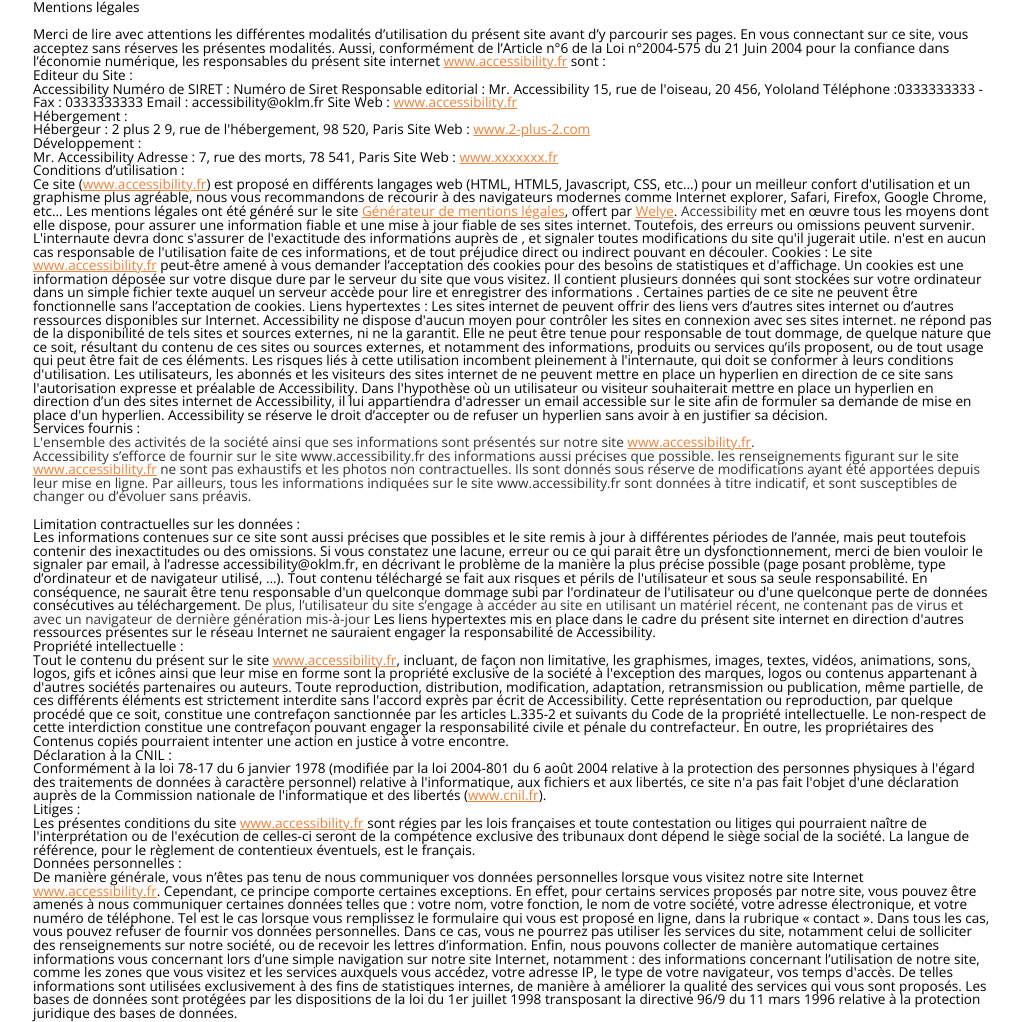
After one commit to qkerguelen/accessibility, a PHP site: page /mentions-legales.php in a window 1280 px wide. The commit adds this page. Shown: the whole page, without its empty margins (127-1149 px from the left). Run offline with PHP 8.4, Linux system fonts and the light colour scheme.

Commit message:
mention-legales (inutile pardon)

```diff
--- a/site/footer.php
+++ b/site/footer.php
@@ -17,7 +17,7 @@
         </ul>
     </div>
     <div>
-        <a title="Conditions générales d'utilisation" href="">Conditions générales d'utilisation</a>
+        <a title="Mentions légales" href="mentions-legales.php">Mentions légales</a>
         <p id="social-text">Nos réseaux sociaux</p>
         <ul id="social-ico">
             <li><a title="facebook" href=""><i class="fa fa-facebook-square"></i></a></li>
--- /dev/null
+++ b/site/mentions-legales.php
@@ -0,0 +1,82 @@
+<!DOCTYPE html>
+<html>
+    <head>
+        <html lang="fr">
+        <meta charset="UTF-8">
+        <meta name="viewport" content="width=device-width"/>
+        <title>Mentions légales | Accessibility</title>
+        <link rel="icon" type="image/png" href="">
+        <link rel="stylesheet" media="screen" href="css/reset.css">
+        <link rel="stylesheet" type="text/css" href="css/style.css">
+        <link rel="stylesheet" type="text/css" href="css/style-franck.css">
+    </head>
+<body>
+<div class="wrapper">
+<h1>Mentions légales</h1>
+</br>
+Merci de lire avec attentions les différentes modalités d’utilisation du présent site avant d’y parcourir ses pages. En vous connectant sur ce site, vous acceptez sans réserves les présentes modalités. Aussi, conformément de l’Article n°6 de la Loi n°2004-575 du 21 Juin 2004 pour la confiance dans l’économie numérique, les responsables du présent site internet <a href="http://www.accessibility.fr">www.accessibility.fr</a> sont :
+
+<p style="color: #b51a00;"><span style="color: rgb(0, 0, 0);"><b>Editeur du Site : </b></span></p>
+Accessibility
+Numéro de SIRET :  Numéro de Siret
+Responsable editorial : Mr. Accessibility
+15, rue de l'oiseau, 20 456, Yololand
+Téléphone :0333333333 - Fax : 0333333333
+Email : accessibility@oklm.fr
+Site Web : <a href="http://www.accessibility.fr">www.accessibility.fr</a>
+</br>
+<p style="color: #b51a00;"><b><span style="color: rgb(0, 0, 0);">Hébergement :</span> </b></p>
+Hébergeur : 2 plus 2
+9, rue de l'hébergement, 98 520, Paris
+Site Web :  <a href="http://www.2-plus-2.com">www.2-plus-2.com</a>
+</br>
+<p style="color: #b51a00;"><span style="color: rgb(0, 0, 0);"><b>Développement</b><b> : </b></span></p>
+Mr. Accessibility
+Adresse : 7, rue des morts, 78 541, Paris
+Site Web : <a href="http://www.xxxxxxx.fr">www.xxxxxxx.fr</a>
+</br>
+<p style="color: #b51a00;"><span style="color: rgb(0, 0, 0);"><b>Conditions d’utilisation : </b></span></p>
+Ce site (<a href="http://www.accessibility.fr">www.accessibility.fr</a>) est proposé en différents langages web (HTML, HTML5, Javascript, CSS, etc…) pour un meilleur confort d'utilisation et un graphisme plus agréable, nous vous recommandons de recourir à des navigateurs modernes comme Internet explorer, Safari, Firefox, Google Chrome, etc…
+Les mentions légales ont été généré sur le site <a title="générateur de mentions légales pour site internet gratuit" href="http://www.generateur-de-mentions-legales.com">Générateur de mentions légales</a>, offert par <a title="imprimerie paris, imprimeur paris" href="http://welye.com">Welye</a>.
+
+<span style="color: #323333;">Accessibility<b> </b></span>met en œuvre tous les moyens dont elle dispose, pour assurer une information fiable et une mise à jour fiable de ses sites internet. Toutefois, des erreurs ou omissions peuvent survenir. L'internaute devra donc s'assurer de l'exactitude des informations auprès de , et signaler toutes modifications du site qu'il jugerait utile. n'est en aucun cas responsable de l'utilisation faite de ces informations, et de tout préjudice direct ou indirect pouvant en découler.
+
+<b>Cookies</b> : Le site <a href="http://www.accessibility.fr">www.accessibility.fr</a> peut-être amené à vous demander l’acceptation des cookies pour des besoins de statistiques et d'affichage. Un cookies est une information déposée sur votre disque dure par le serveur du site que vous visitez. Il contient plusieurs données qui sont stockées sur votre ordinateur dans un simple fichier texte auquel un serveur accède pour lire et enregistrer des informations . Certaines parties de ce site ne peuvent être fonctionnelle sans l’acceptation de cookies.
+
+<b>Liens hypertextes :</b> Les sites internet de peuvent offrir des liens vers d’autres sites internet ou d’autres ressources disponibles sur Internet. Accessibility ne dispose d'aucun moyen pour contrôler les sites en connexion avec ses sites internet. ne répond pas de la disponibilité de tels sites et sources externes, ni ne la garantit. Elle ne peut être tenue pour responsable de tout dommage, de quelque nature que ce soit, résultant du contenu de ces sites ou sources externes, et notamment des informations, produits ou services qu’ils proposent, ou de tout usage qui peut être fait de ces éléments. Les risques liés à cette utilisation incombent pleinement à l'internaute, qui doit se conformer à leurs conditions d'utilisation.
+
+Les utilisateurs, les abonnés et les visiteurs des sites internet de ne peuvent mettre en place un hyperlien en direction de ce site sans l'autorisation expresse et préalable de Accessibility.
+
+Dans l'hypothèse où un utilisateur ou visiteur souhaiterait mettre en place un hyperlien en direction d’un des sites internet de Accessibility, il lui appartiendra d'adresser un email accessible sur le site afin de formuler sa demande de mise en place d'un hyperlien. Accessibility se réserve le droit d’accepter ou de refuser un hyperlien sans avoir à en justifier sa décision.
+</br>
+<p style="color: #b51a00;"><span style="color: rgb(0, 0, 0);"><b>Services fournis : </b></span></p>
+<p style="color: #323333;">L'ensemble des activités de la société ainsi que ses informations sont présentés sur notre site <a href="http://www.accessibility.fr">www.accessibility.fr</a>.</p>
+<p style="color: #323333;">Accessibility s’efforce de fournir sur le site www.accessibility.fr des informations aussi précises que possible. les renseignements figurant sur le site <a href="http://www.accessibility.fr">www.accessibility.fr</a> ne sont pas exhaustifs et les photos non contractuelles. Ils sont donnés sous réserve de modifications ayant été apportées depuis leur mise en ligne. Par ailleurs, tous les informations indiquées sur le site www.accessibility.fr<span style="color: #000000;"><b> </b></span>sont données à titre indicatif, et sont susceptibles de changer ou d’évoluer sans préavis.  </p>
+</br>
+<p style="color: #b51a00;"><span style="color: rgb(0, 0, 0);"><b>Limitation contractuelles sur les données : </b></span></p>
+Les informations contenues sur ce site sont aussi précises que possibles et le site remis à jour à différentes périodes de l’année, mais peut toutefois contenir des inexactitudes ou des omissions. Si vous constatez une lacune, erreur ou ce qui parait être un dysfonctionnement, merci de bien vouloir le signaler par email, à l’adresse accessibility@oklm.fr, en décrivant le problème de la manière la plus précise possible (page posant problème, type d’ordinateur et de navigateur utilisé, …).
+
+Tout contenu téléchargé se fait aux risques et périls de l'utilisateur et sous sa seule responsabilité. En conséquence, ne saurait être tenu responsable d'un quelconque dommage subi par l'ordinateur de l'utilisateur ou d'une quelconque perte de données consécutives au téléchargement. <span style="color: #323333;">De plus, l’utilisateur du site s’engage à accéder au site en utilisant un matériel récent, ne contenant pas de virus et avec un navigateur de dernière génération mis-à-jour</span>
+
+Les liens hypertextes mis en place dans le cadre du présent site internet en direction d'autres ressources présentes sur le réseau Internet ne sauraient engager la responsabilité de Accessibility.
+</br>
+<p style="color: #b51a00;"><span style="color: rgb(0, 0, 0);"><b>Propriété intellectuelle :</b></span></p>
+Tout le contenu du présent sur le site <a href="http://www.accessibility.fr">www.accessibility.fr</a>, incluant, de façon non limitative, les graphismes, images, textes, vidéos, animations, sons, logos, gifs et icônes ainsi que leur mise en forme sont la propriété exclusive de la société à l'exception des marques, logos ou contenus appartenant à d'autres sociétés partenaires ou auteurs.
+
+Toute reproduction, distribution, modification, adaptation, retransmission ou publication, même partielle, de ces différents éléments est strictement interdite sans l'accord exprès par écrit de Accessibility. Cette représentation ou reproduction, par quelque procédé que ce soit, constitue une contrefaçon sanctionnée par les articles L.335-2 et suivants du Code de la propriété intellectuelle. Le non-respect de cette interdiction constitue une contrefaçon pouvant engager la responsabilité civile et pénale du contrefacteur. En outre, les propriétaires des Contenus copiés pourraient intenter une action en justice à votre encontre.
+</br>
+<p style="color: #b51a00;"><span style="color: rgb(0, 0, 0);"><b>Déclaration à la CNIL : </b></span></p>
+Conformément à la loi 78-17 du 6 janvier 1978 (modifiée par la loi 2004-801 du 6 août 2004 relative à la protection des personnes physiques à l'égard des traitements de données à caractère personnel) relative à l'informatique, aux fichiers et aux libertés, ce site n'a pas fait l'objet d'une déclaration  auprès de la Commission nationale de l'informatique et des libertés (<a href="http://www.cnil.fr/">www.cnil.fr</a>).
+</br>
+<p style="color: #b51a00;"><span style="color: rgb(0, 0, 0);"><b>Litiges : </b></span></p>
+Les présentes conditions du site <a href="http://www.accessibility.fr">www.accessibility.fr</a> sont régies par les lois françaises et toute contestation ou litiges qui pourraient naître de l'interprétation ou de l'exécution de celles-ci seront de la compétence exclusive des tribunaux dont dépend le siège social de la société. La langue de référence, pour le règlement de contentieux éventuels, est le français.
+</br>
+<p style="color: #b51a00;"><span style="color: rgb(0, 0, 0);"><b>Données personnelles :</b></span></p>
+De manière générale, vous n’êtes pas tenu de nous communiquer vos données personnelles lorsque vous visitez notre site Internet <a href="http://www.accessibility.fr">www.accessibility.fr</a>.
+
+Cependant, ce principe comporte certaines exceptions. En effet, pour certains services proposés par notre site, vous pouvez être amenés à nous communiquer certaines données telles que : votre nom, votre fonction, le nom de votre société, votre adresse électronique, et votre numéro de téléphone. Tel est le cas lorsque vous remplissez le formulaire qui vous est proposé en ligne, dans la rubrique « contact ». Dans tous les cas, vous pouvez refuser de fournir vos données personnelles. Dans ce cas, vous ne pourrez pas utiliser les services du site, notamment celui de solliciter des renseignements sur notre société, ou de recevoir les lettres d’information.
+
+Enfin, nous pouvons collecter de manière automatique certaines informations vous concernant lors d’une simple navigation sur notre site Internet, notamment : des informations concernant l’utilisation de notre site, comme les zones que vous visitez et les services auxquels vous accédez, votre adresse IP, le type de votre navigateur, vos temps d'accès. De telles informations sont utilisées exclusivement à des fins de statistiques internes, de manière à améliorer la qualité des services qui vous sont proposés. Les bases de données sont protégées par les dispositions de la loi du 1er juillet 1998 transposant la directive 96/9 du 11 mars 1996 relative à la protection juridique des bases de données.
+</body>
+</div>
+</html>
```
